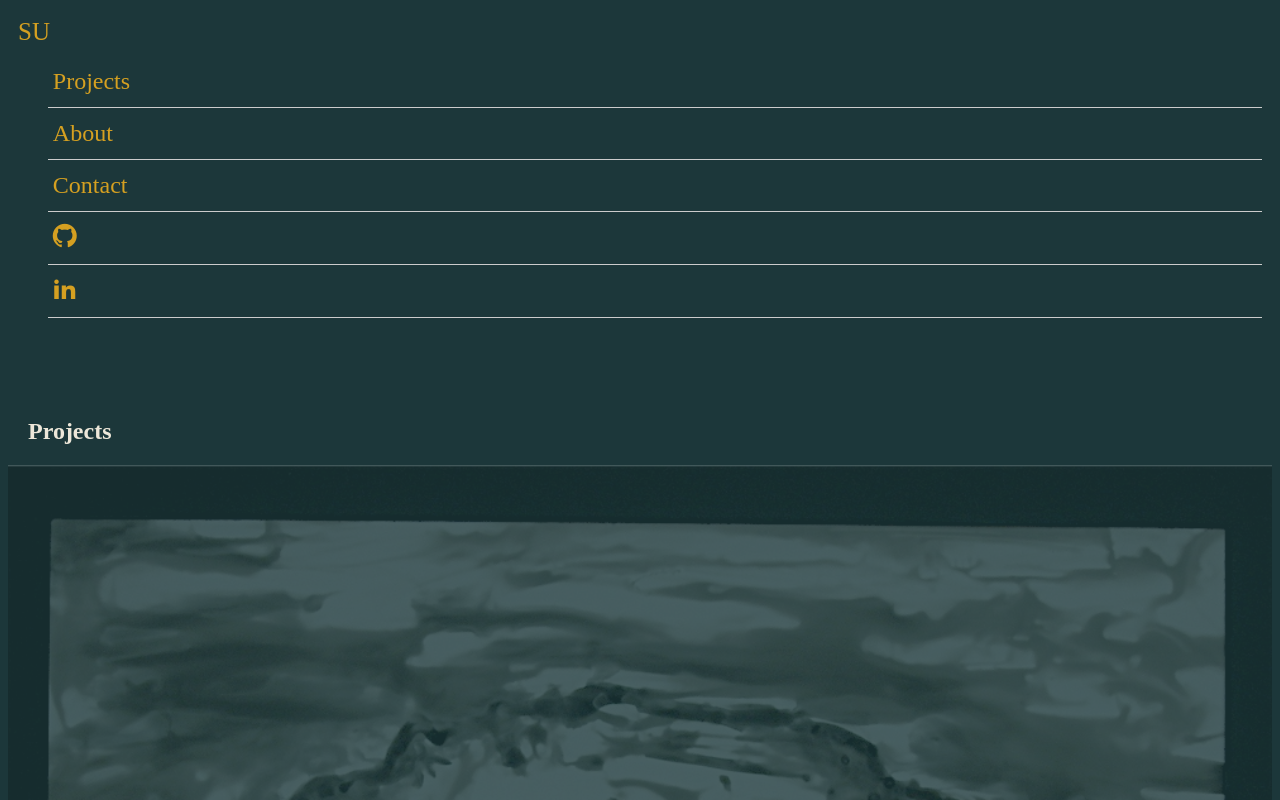
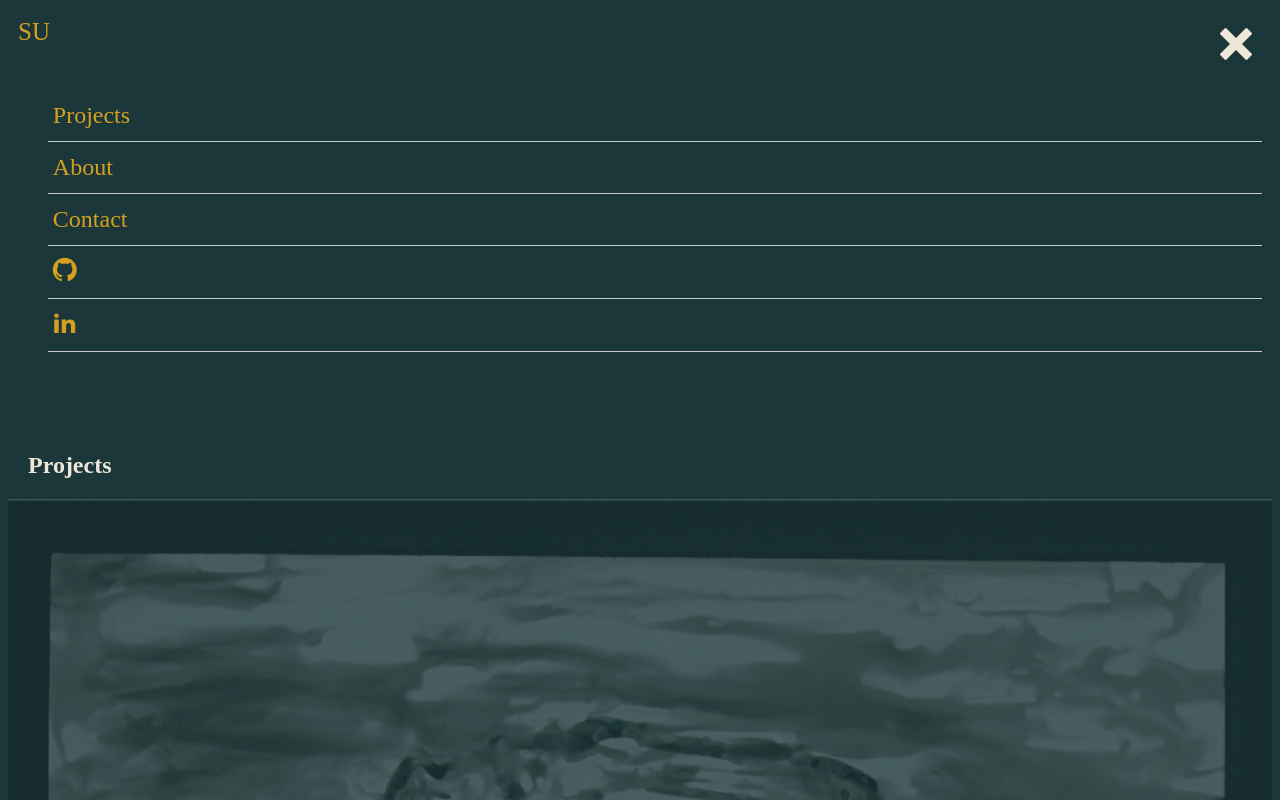
Before and after one commit to sandraul/301n-portfolio, a plain HTML site: page index.html in a window 1280 px wide. Both pictures are taken after a click on the element 1236 px from the left and 60 px from the top of the page. Shown: the top 800 px of the page. Drawn offline with nearby package versions, Linux system fonts and the light colour scheme.

Commit message:
Updated icons library

```diff
--- a/styles/icons.css
+++ b/styles/icons.css
@@ -38,3 +38,7 @@
 .icon-linkedin2:before {
   content: "\eaca";
 }
+
+.icon-cross:before {
+  content: "\ea0f";
+}
--- a/styles/modules.css
+++ b/styles/modules.css
@@ -6,6 +6,15 @@
    position: relative;
    /*right: 0px;*/
  }
+
+.icon-cross {
+  float: right;
+  margin: 20px;
+  font-size: 200%;
+  padding-bottom: 10px;
+  position: relative;
+  display: none;
+}
 
 section h1 {
   padding-left: 20px;
```
Also changed, not shown: styles/fonts/icomoon.ttf, styles/fonts/icomoon.woff, 2 other files.
